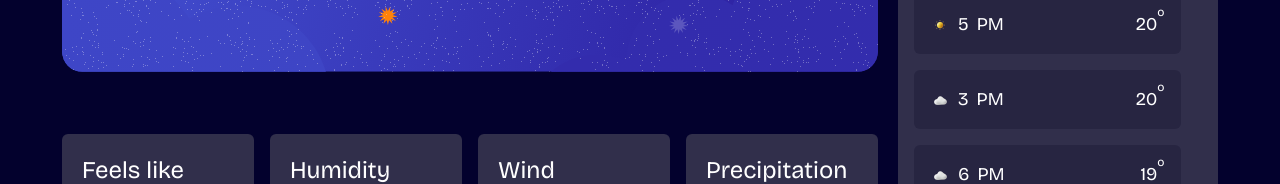
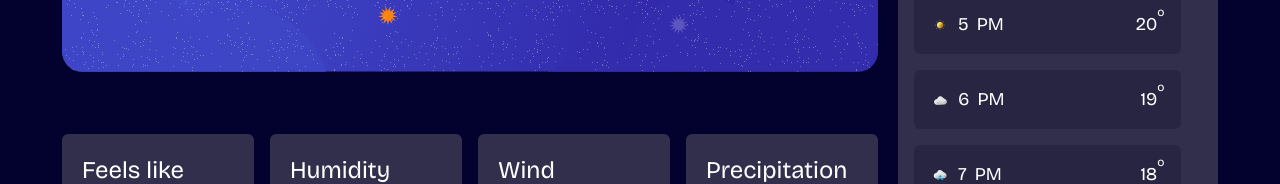
Before and after one commit to Mayowa-de/Frontend-mentor-hack-weather-app, a React (Vite) app: page / in a window 1280 px wide. Shown: the part 542-726 px from the top of the page. Built offline with nearby package versions, Linux system fonts and the light colour scheme; a web font is replaced by a local one.

Commit message:
delete excess sub cast container

```diff
--- a/src/Hero/HourCast.jsx
+++ b/src/Hero/HourCast.jsx
@@ -47,17 +47,6 @@ export default function HourCast() {
             <div className="flex items-center gap-2">
               <img src={SunnyIcon} alt="" className="w-5" />
               <h4 className="flex text-sans">5</h4>
-              <span>PM</span>
-              <div className=" flex justify-end w-full">
-                <p>20 </p>
-                <span className="-mt-2 text-[12px] ">o</span>
-              </div>
-            </div>
-          </div>
-          <div className="bg-secondary rounded-md border-solid card border-borderColor p-4 ">
-            <div className="flex items-center gap-2">
-              <img src={OverCastIcon} alt="" className="w-5" />
-              <h4 className="flex text-sans">3</h4>
               <span>PM</span>
               <div className=" flex justify-end w-full">
                 <p>20 </p>
```
